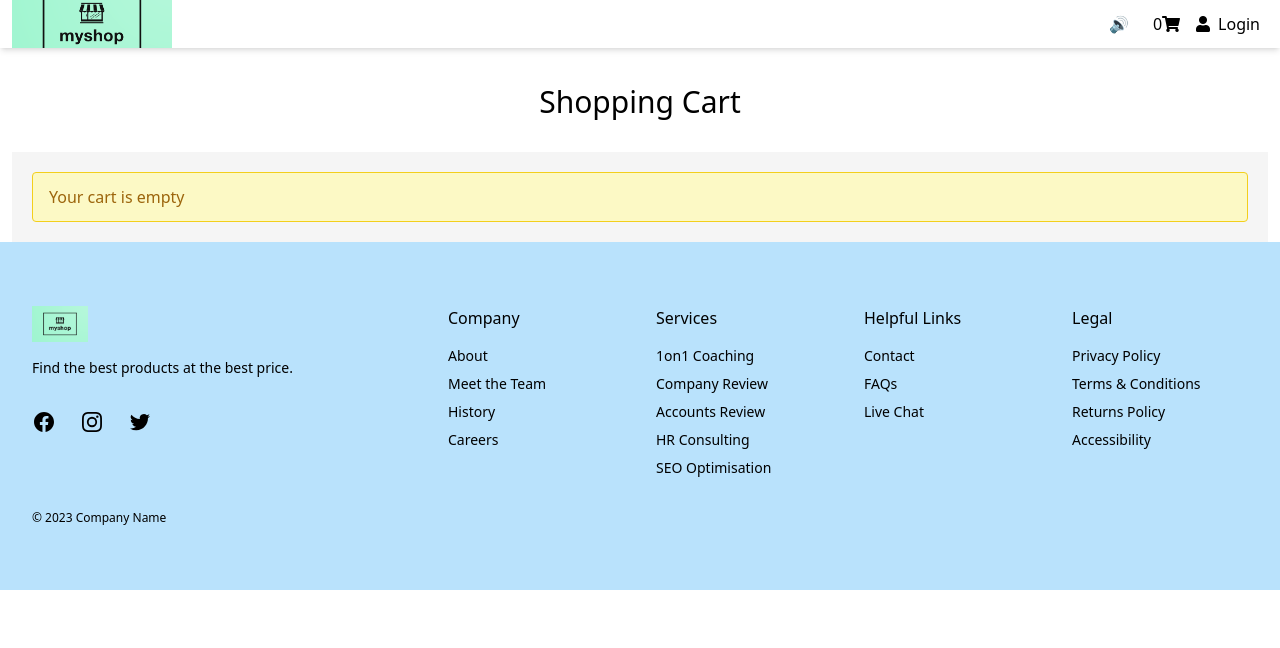
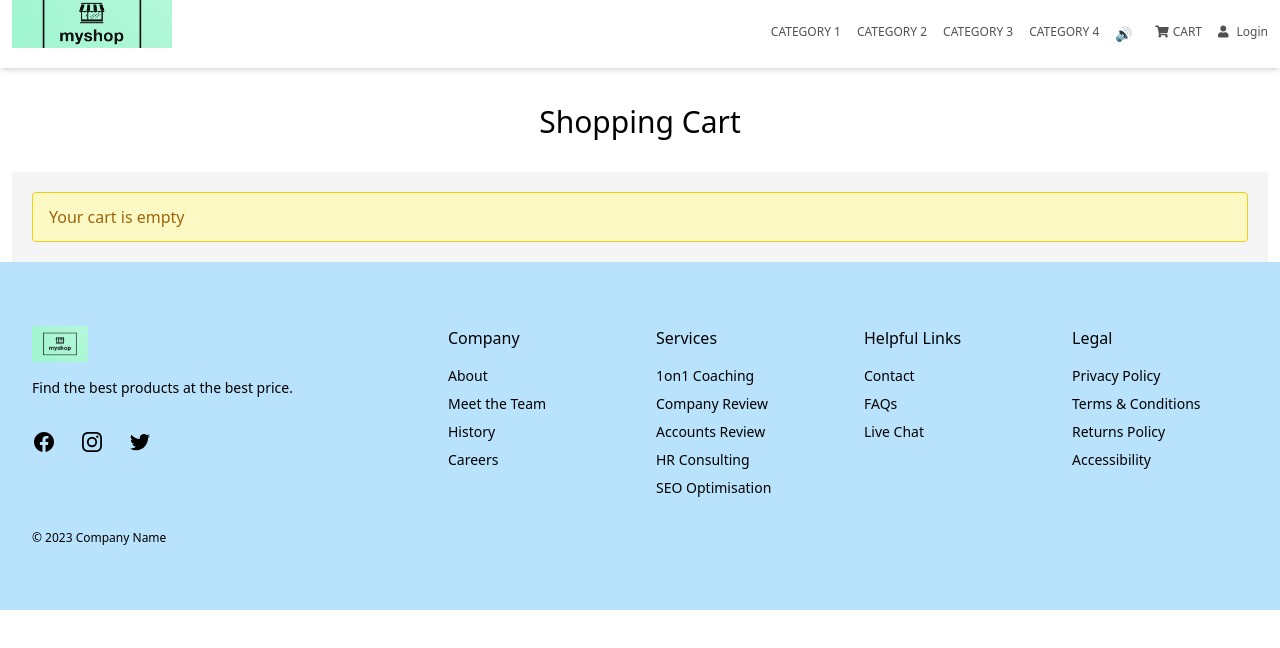
Before and after one commit to sleroy/example-vue-commerce, a Vue app: page /checkout in a window 1280 px wide. Shown: the top 648 px of the page. Built offline with nearby package versions, Linux system fonts and the light colour scheme.

Commit message:
Refactoring checkout page

```diff
--- a/package.json
+++ b/package.json
@@ -15,6 +15,7 @@
     "firebase": "^10.0.0",
     "mitt": "^3.0.1",
     "pinia": "^2.1.3",
+    "pinia-plugin-persistedstate": "^3.2.0",
     "vue": "^3.3.4",
     "vue-router": "^4.2.2",
     "vue-toastification": "^2.0.0-rc.5"
--- a/src/adapters/firebase/FirebaseProductDatabaseAdapter.ts
+++ b/src/adapters/firebase/FirebaseProductDatabaseAdapter.ts
@@ -12,7 +12,7 @@ const featureName = 'db_products'
 async function loadDemoDataInFirebase(products: Product[]) {
   console.log("Loading data into Firebase")
   try {
-    const product: Product = Object.assign(new Product(), {
+    const product = {
       id: '',
       title: 'Demo Firebase product',
       description: 'Lorem ipsum dolor sit amet, consectetur adipiscing elit',
@@ -24,11 +24,11 @@ async function loadDemoDataInFirebase(products: Product[]) {
       isAddedBtn: false,
       isFavourite: false,
       quantity: 1
-    })
+    }
     const docRef = await addDoc(collection(firestore, 'products'), product)
     console.log('Document written with ID: ', docRef.id, docRef.path)
     product.id = docRef.id
-    products.push(product)
+    products.push(Object.assign(new Product(), product))
     await setFeature(featureName, true)
   } catch (e) {
     console.error('Error adding document: ', e)
--- a/src/components/checkout/CheckoutTable.vue
+++ b/src/components/checkout/CheckoutTable.vue
@@ -1,26 +1,26 @@
 <template>
     <section class="checkout-product-grid">
         <div v-if="!isCheckoutSection" class="w-full" >
-            <div class="cart-header-row" v-if="products.length > 0">
+            <div class="cart-header-row" :class="[modal? 'cols-5' : 'cols-6']" v-if="products.length > 0">
                 <div class="cart-header-title">Title</div>
                 <div class="cart-header-quantity">Quantity</div>
-                <div class="cart-header-price">Price &euro;</div>
+                <div class="cart-header-price" v-if="!modal">Price &euro;</div>
                 <div class="cart-header-totalprice">Total &euro;</div>
                 <div class="cart-header-action"></div>
             </div>
-            <div class="cart-product-row" v-for="product in products" :key="product.id">
+            <div class="cart-product-row"  :class="[modal ? 'cols-5' : 'cols-6']" v-for="product in products" :key="product.id">
                 <div class="cart-product-title">{{ product.title }}</div>
-                <div class="cart-product-quantity"><span class="money">{{ product.quantity > 0 ? `${product.quantity}` : '' }}</span>
+                <div class="cart-product-quantity" ><span class="money">{{ product.quantity > 0 ? `${product.quantity}` : '' }}</span>
                 </div>
-                <div class="cart-product-price">{{ product.price }} &euro;</div>
+                <div class="cart-product-price" v-if="!modal">{{ product.price }} &euro;</div>
                 <div class="cart-product-totalprice">{{ product.total() }} &euro;</div>
                 <div class="cart-product-action">
                     <button class="cart-product-remove-button" @click="removeFromCart(product.id)">
-                        {{ removeLabel }}
+                        {{ modal ? 'X' : removeLabel }}
                     </button>
                 </div>
             </div>
-            <div class="cart-footer-row" v-if="products.length > 0">
+            <div class="cart-footer-row" v-if="products.length > 0 && !modal">
                     <div class="cart-footer-action">
                         <button class="cart-proceed-button" @click="proceedCheckout()">
                             Proceed to the payment
@@ -41,9 +41,10 @@
 import { ref, computed } from 'vue'
 import { usecase } from '@/domain/usecases/usecaseMap';
 import { backend } from '@/domain/backend';
-
+const props = defineProps(['modal'])
 
 const removeFromCartUC = usecase('remove-from-cart');
+const checkoutUC = usecase('checkout');
 
 
 // Access to the router
@@ -56,6 +57,9 @@ const products = computed(() => {
     return backend.products.productsAdded();
 })
 
+function proceedCheckout() {
+    checkoutUC.execute()
+}
 
 
 function removeFromCart(id: string) {
@@ -81,7 +85,7 @@ function removeFromCart(id: string) {
 
 
 .cart-product-row {
-    @apply grid grid-cols-1 md:grid-cols-6 align-middle justify-items-center my-2 gap-1 md:gap-4
+    @apply grid grid-cols-2 align-middle justify-items-center my-2 gap-1 md:gap-4
 }
 
 
@@ -111,7 +115,7 @@ function removeFromCart(id: string) {
 }
 
 .cart-header-row {
-    @apply invisible md:visible grid mb-3 grid-cols-1 md:grid-cols-6 md:gap-4
+    @apply invisible md:visible grid mb-3 grid-cols-2 md:gap-4
 }
 
 .cart-header-title {
@@ -138,8 +142,16 @@ function removeFromCart(id: string) {
     @apply w-full md:w-1/3 rounded-xl p-3 md:p-4 text-white bg-blue
 }
 
+.cols-5 {
+    @apply md:grid-cols-5
+}
+
+.cols-6 {
+    @apply md:grid-cols-6
+}
+
 .cart-footer-row {
-    @apply flex flex-row md:grid-cols-6 mb-3 justify-end my-16  gap-4
+    @apply flex flex-row mb-3 justify-end my-16  gap-4
 }
 
 .cart-footer-action {
--- a/src/components/header/Header.vue
+++ b/src/components/header/Header.vue
@@ -5,21 +5,25 @@
       <h1 class="title w-40 h-12"></h1>
     </router-link>
 
-    <div class="flex items-center">
-      <div class="mx-2">
-        <button class="button" @click="enableNotifications">&#x1F50A;</button>
+    <div class="flex flex-row §items-center gap-4 py-6">
+      <div class="nav-category">Category 1</div>
+      <div class="nav-category">Category 2</div>
+      <div class="nav-category">Category 3</div>
+      <div class="nav-category">Category 4</div>
+      <div class="nav-notifications">
+        <button @click="enableNotifications">&#x1F50A;</button>
       </div>
-      <div class="mx-2">
+      <div class="nav-cart">
         <div class="cursor-pointer" @click="showCheckoutModal">
-          <span :class="[numProductsAdded > 0 ? 'p-2 bg-blue text-white rounded-md' : '']">{{ numProductsAdded }}</span>
-          <span class="icon">
-            <i class="fa fa-shopping-cart"></i>
+          <span :class="[numProductsAdded > 0 ? 'visible' : 'invisible']">{{ numProductsAdded }}</span>
+          <span class="nav-cart-label">
+            <i class="fa fa-shopping-cart" :class="[numProductsAdded > 0 ? 'nav-cart-icon-selected' : 'nav-cart-icon']"></i>Cart
           </span>
         </div>
       </div>
 
-      <div class="mx-2">
-        <button v-if="!isUserLoggedIn" @click="onShowDropdown">
+      <div class="nav-login">
+        <button cass="button" v-if="!isUserLoggedIn" @click="onShowDropdown">
           <span class="icon">
             <i class="fa fa-user pr-2"></i>Login
           </span>
@@ -154,4 +158,36 @@ onUnmounted(() => {
   @apply p-2;
   @apply rounded-lg;
 }
+
+.nav-products-number {
+  @apply py-2 px-2 bg-blue text-white rounded-md text-xs
+}
+
+.nav-category {
+  @apply text-grey_dark text-xs uppercase font-light
+}
+
+.nav-login {
+  @apply text-grey_dark text-xs uppercase font-light
+}
+
+.nav-notifications {
+  @apply align-middle justify-center text-sm
+}
+
+.nav-cart {
+  @apply text-grey_dark text-xs uppercase font-light
+}
+
+.nav-cart-icon {
+  @apply pr-1
+}
+
+.nav-cart-icon-selected {
+  @apply text-blue pr-1
+}
+
+.nav-products-number {
+
+}
 </style>
--- a/src/components/modal/Checkout.vue
+++ b/src/components/modal/Checkout.vue
@@ -6,7 +6,7 @@
 				<p class="text-xl">{{ modalTitle }}</p>
 				<button class="delete" aria-label="close" @click="closeModal(false)">X</button>
 			</div>
-			<CheckoutTable></CheckoutTable>
+			<CheckoutTable :modal="true"></CheckoutTable>
 			<div class="m-4">
 				<button v-show="products.length > 0" class="rounded-xl p-3 bg-blue text-white w-full" @click="onNextBtn">{{ buyLabel }}</button>
 				<button v-show="products.length == 0" class="rounded-xl p-3 bg-blue text-white w-full" @click="closeModal(true)">{{ closeLabel }}</button>
--- a/src/domain/products/Product.ts
+++ b/src/domain/products/Product.ts
@@ -14,4 +14,31 @@ export class Product {
     total() {
         return this.price * this.quantity;
     }
+
+    data() : ProductData{
+        return {
+            id: this.id,
+            title: this.title,
+            description: this.description,
+            price: this.price,
+            ratings: this.ratings,
+            reviews: this.reviews,
+            isFavourite: this.isFavourite,
+            image: this.image,
+            quantity: this.quantity
+        }
+    }
 }
+
+export interface ProductData {
+    id: string;
+    title: string;
+    description: string;
+    price: number;
+    ratings: number;
+    reviews: number;
+    isFavourite: boolean;
+    image: string | undefined | null;
+    quantity: number;
+
+}
--- a/src/main.ts
+++ b/src/main.ts
@@ -2,6 +2,7 @@ import './assets/main.css'
 
 import { createApp } from 'vue'
 import { createPinia } from 'pinia'
+import piniaPluginPersistedstate from 'pinia-plugin-persistedstate'
 
 import App from './App.vue'
 import router from './router'
@@ -12,7 +13,11 @@ import "vue-toastification/dist/index.css";
 
 const app = createApp(App)
 
-app.use(createPinia())
+const pinia = createPinia()
+pinia.use(piniaPluginPersistedstate)
+app.use(pinia)
+
+
 app.use(router)
 
 const options: PluginOptions = {
--- a/src/stores/commerce.ts
+++ b/src/stores/commerce.ts
@@ -50,7 +50,5 @@ export const useCommerceStore = defineStore('commerce', {
     loadProducts(allProducts: Product[]) {
       this.products = allProducts
     }
-
-
   }
 })
--- a/src/views/CheckoutView.vue
+++ b/src/views/CheckoutView.vue
@@ -10,7 +10,7 @@ import CheckoutTable from '@/components/checkout/CheckoutTable.vue';
                     Shopping cart
                 </header>
                 <div class="cart-list">
-                    <CheckoutTable></CheckoutTable>
+                    <CheckoutTable :modal="false"></CheckoutTable>
                 </div>
 
                 <div class="cart-actions">
```
Also changed, not shown: src/domain/products/ProductRepository.ts (+55 -57 lines), 1 other file (tests, documents, lock files or other folders).
